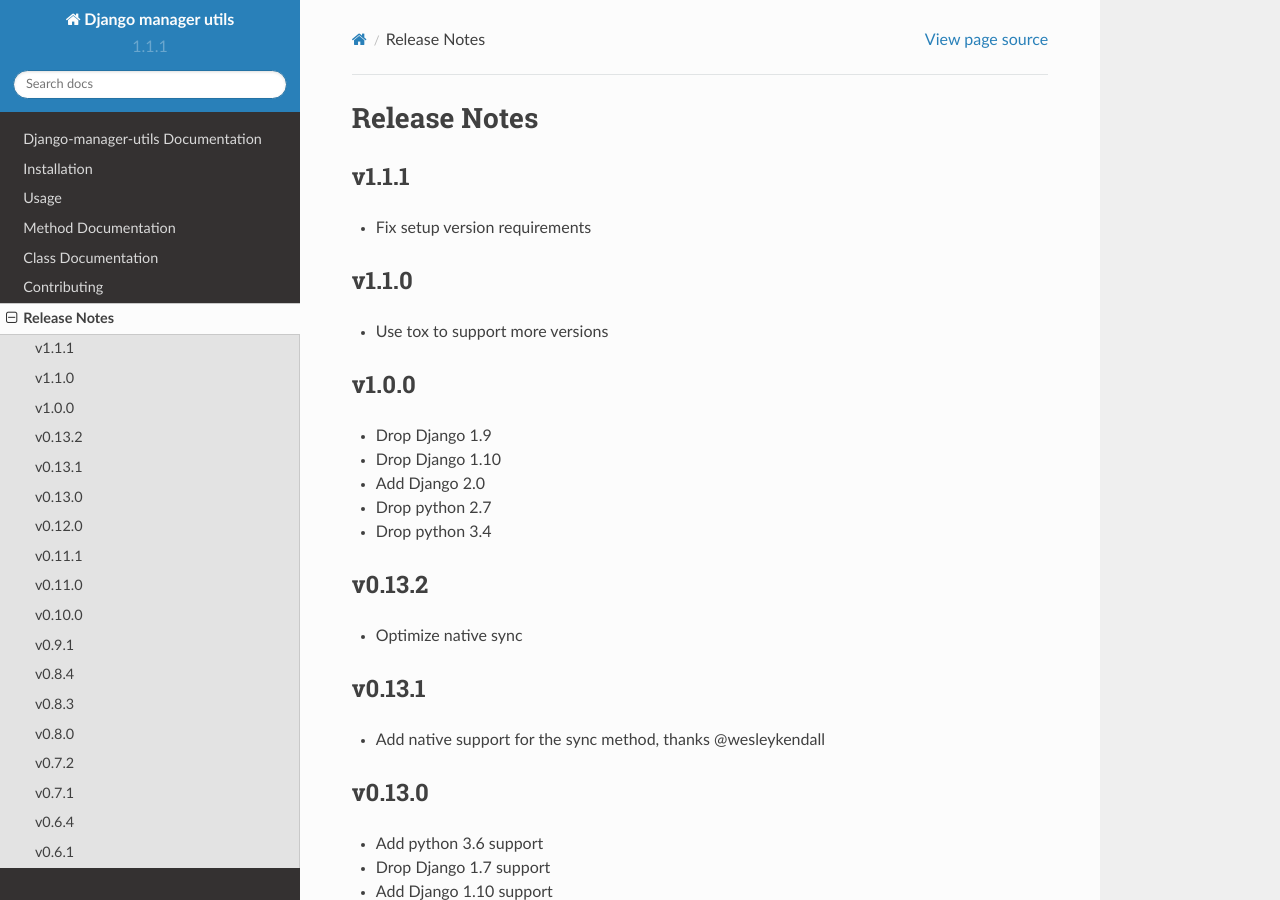
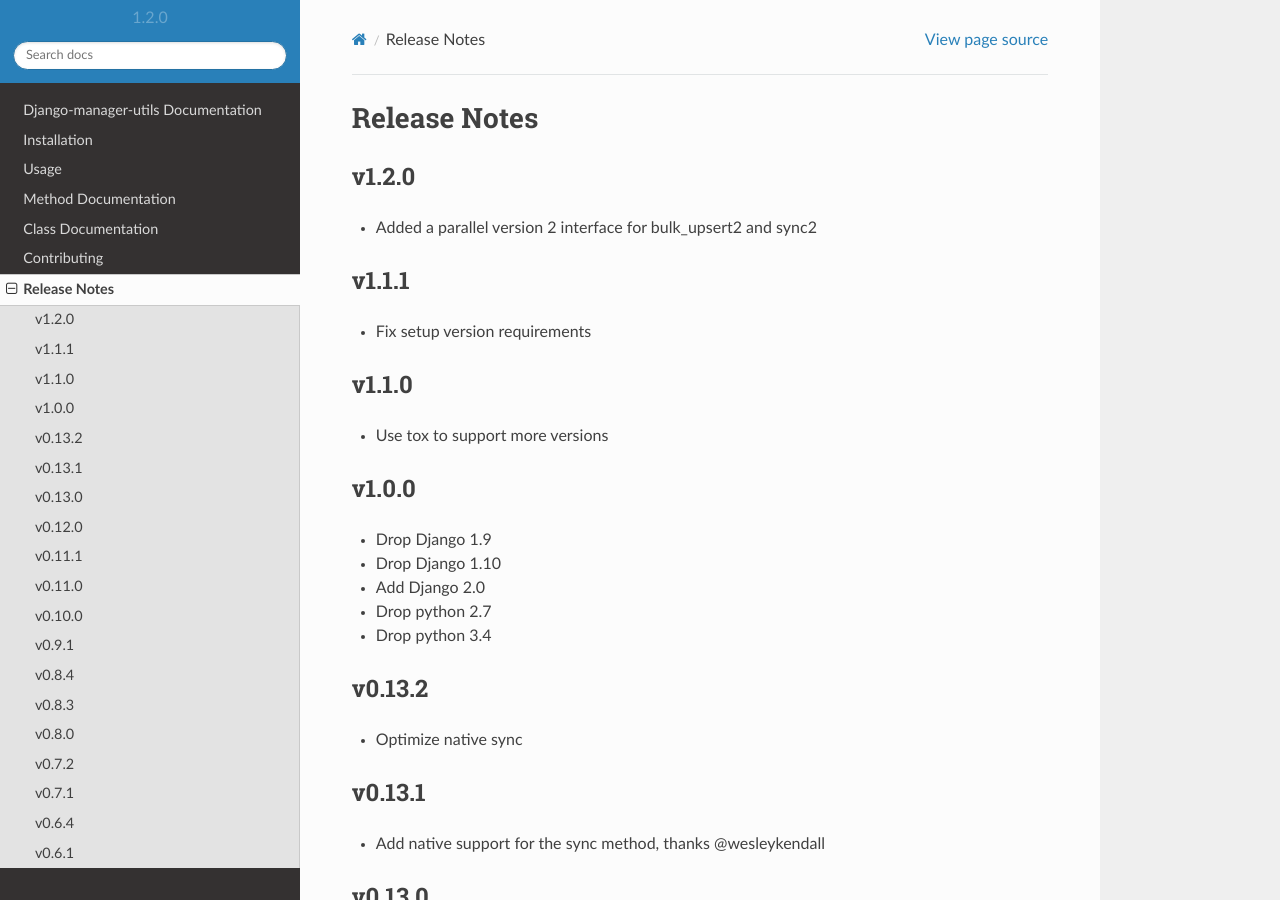
Before and after one commit to ambitioninc/django-manager-utils, a Sphinx documentation site: the page built from docs/release_notes.rst, in a window 1280 px wide and 900 px high. Built offline with Sphinx 7.4.7 and the Read the Docs theme 2.0.0, drawn with Linux system fonts in a browser that asks for light colours.

Commit message:
Bumped version and updated release notes

```diff
--- a/docs/release_notes.rst
+++ b/docs/release_notes.rst
@@ -1,5 +1,9 @@
 Release Notes
 =============
+
+v1.2.0
+------
+* Added a parallel version 2 interface for bulk_upsert2 and sync2
 
 v1.1.1
 ------
--- a/manager_utils/version.py
+++ b/manager_utils/version.py
@@ -1 +1 @@
-__version__ = '1.1.1'
+__version__ = '1.2.0'
```
